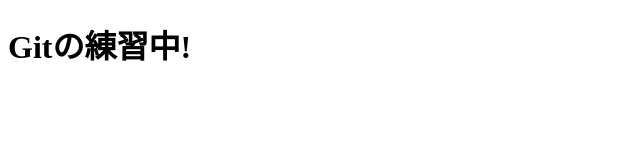
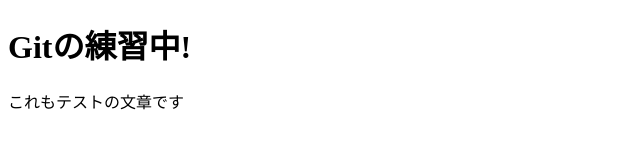
Before and after one commit to manabedesu/git_test-1, a plain HTML site: page index.html in a window 1280 px wide. Shown: the whole page, without its empty margins (0-640 px from the left). Drawn offline with Linux system fonts and the light colour scheme.

Commit message:
これはcommitのテストです

```diff
--- a/index.html
+++ b/index.html
@@ -7,5 +7,6 @@
 </head>
 <body>
     <h1>Gitの練習中!</h1>
+    <p>これもテストの文章です</p>
 </body>
 </html>
```
